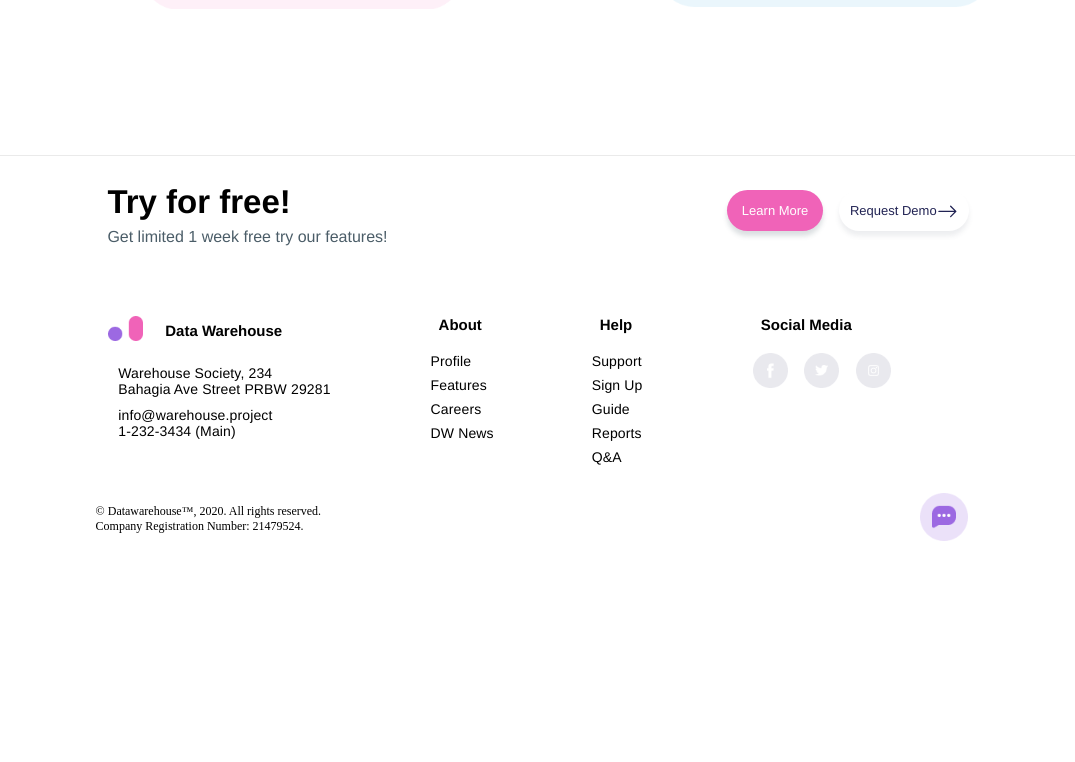
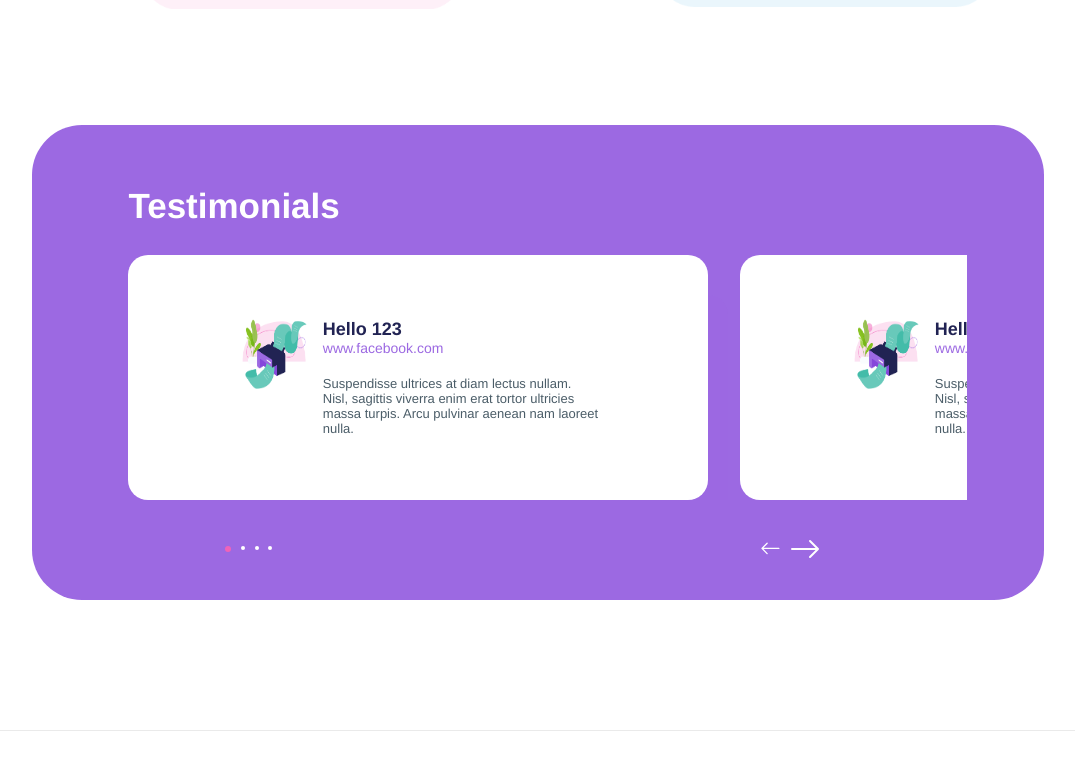
Before and after one commit to abhijeet007rocks8/DSC-WebLead, a Next.js app: page / in a window 1280 px wide. Shown: the part 1859-2621 px from the top of the page, without its empty margins (102-1177 px from the left). Before the commit the page ends 2434 px from the top, so only its background shows below. Built offline with nearby package versions, Linux system fonts and the light colour scheme.

Commit message:
Testimonials Added

```diff
--- a/components/Features/Features.js
+++ b/components/Features/Features.js
@@ -3,15 +3,15 @@ import styles from './style.module.scss'
 import {BsArrowRight} from 'react-icons/bs'
 
 
-function Card(Data){
+function Card(props){
     return(
         <div className={styles.card}>
             <div className={styles.img}>
-                <img src={Data.imgPath} width="100%" height="auto" alt="card image"/>
+                <img src={props.imgPath} width="100%" height="auto" alt="card image"/>
             </div>
-            <div className={styles.info} style={{backgroundImage:`${Data.bgColor}`}}>
-                <div className={styles.title}>{Data.heading}</div>
-                <div className={styles.subtitle}>{Data.subHeading}</div>
+            <div className={styles.info} style={{backgroundImage:`${props.bgColor}`}}>
+                <div className={styles.title}>{props.heading}</div>
+                <div className={styles.subtitle}>{props.subHeading}</div>
                 <div className={styles.learnMore}>
                     <p className={styles.learn}>Learn More</p>
                     <BsArrowRight/>
@@ -27,14 +27,14 @@ export default function Features() {
             <div className={styles.subheading}>
                 Some of the features and advantages
                 that we provide for those of you who store
-                data in this Data Warehouse.
+                props in this props Warehouse.
             </div>
             <div className={styles.grid}>
 
-            <Card imgPath="assets/feature1.png" heading="Search Data" subHeading="Don’t worry if your data is very large, the Data Warehoue provides a search engine, which is useful for making it easier to find data effectively saving time." bgColor="url('/assets/f1bg.png')"/>
-            <Card imgPath="assets/feature2.png" heading="24 Hour Access" subHeading="Access is given 24 hours a full morning to night and meet again in the morning, giving you comfort when you need data when urgent." bgColor="url('/assets/f2bg.png')"/>
-            <Card imgPath="assets/feature3.png" heading="Print Out" subHeading="Print out service gives you convenience if someday you need print data, just edit it all and just print it." bgColor="url('/assets/f3bg.png')"/>
-            <Card imgPath="assets/feature4.png" heading="Security Code" subHeading="Data Security is one of our best facilities. Allows for your files to be safer. The file can be secured with a code or password that you created, so only you can open the file." bgColor="url('/assets/f4bg.png')"/>
+            <Card imgPath="assets/feature1.png" heading="Search props" subHeading="Don’t worry if your props is very large, the props Warehoue provides a search engine, which is useful for making it easier to find props effectively saving time." bgColor="url('/assets/f1bg.png')"/>
+            <Card imgPath="assets/feature2.png" heading="24 Hour Access" subHeading="Access is given 24 hours a full morning to night and meet again in the morning, giving you comfort when you need props when urgent." bgColor="url('/assets/f2bg.png')"/>
+            <Card imgPath="assets/feature3.png" heading="Print Out" subHeading="Print out service gives you convenience if someday you need print props, just edit it all and just print it." bgColor="url('/assets/f3bg.png')"/>
+            <Card imgPath="assets/feature4.png" heading="Security Code" subHeading="props Security is one of our best facilities. Allows for your files to be safer. The file can be secured with a code or password that you created, so only you can open the file." bgColor="url('/assets/f4bg.png')"/>
 
             </div>
         </div>
--- a/components/Testimonials/Testimonial.js
+++ b/components/Testimonials/Testimonial.js
@@ -1,9 +1,80 @@
-import React from 'react'
+import React,{useState,useEffect} from 'react'
+import styles from './style.module.scss'
+import {BsArrowRight,BsArrowLeft} from 'react-icons/bs'
 
-export default function Testimonial() {
-    return (
-        <div>
 
+function SlideCard(props){
+    return(
+        <div className={styles.slidecard} id={props.id}>
+            <div className={styles.profileImg}>
+                <img src={props.imgPath} width="70px" height="70px" alt="profile image" />
+            </div>
+
+            <div className={styles.profileDetails}>
+                <div className={styles.name}>{props.name}</div>
+                <div className={styles.link}><a href={props.link}>{props.link}</a></div>
+                <div className={styles.about}>{props.about}</div>
+            </div>
         </div>
     )
 }
+
+export default function Testimonial() {
+    const [Index,setIndex]=useState(0)
+
+    // useEffect(()=>{
+    //     if(Index==0){
+    //         for(let i=0;i<4;i++){
+    //             const slidecard=document.querySelector('#Card'+i);
+    //             slidecard.setAttribute('style', `transform: translateX(${(Index)*-610}px)`);
+    //             }
+    //     }
+    // },[Index])
+
+    const Left=()=>{
+        console.log("left clicked")
+        if(Index>0) {
+            for(let i=0;i<4;i++){
+            const slidecard=document.querySelector('#Card'+i);
+            slidecard.setAttribute('style', `transform: translateX(${(Index-1)*-610}px)`);
+            }
+        }
+        setIndex(Index-1)
+    }
+
+
+    const Right=()=>{
+        console.log("right clicked")
+        if(Index<3){
+            if(Index<0) setIndex(0)
+         setIndex((Index+1));
+         for(let i=0;i<4;i++){
+            const slidecard=document.querySelector('#Card'+i);
+            slidecard.setAttribute('style', `transform: translateX(${(Index+1)*-610}px)`);
+            }
+        }
+    }
+    return (
+        <div className={styles.testimonial}>
+            <h2 className={styles.heading}>Testimonials</h2>
+            <div className={styles.cardSlider}>
+                <SlideCard imgPath="/assets/feature3.png" name="Hello 123" link="www.facebook.com"  about="Suspendisse ultrices at diam lectus nullam. Nisl, sagittis viverra enim erat tortor ultricies massa turpis. Arcu pulvinar aenean nam laoreet nulla." id='Card0' />
+                <SlideCard imgPath="/assets/feature3.png" name="Hello 1234" link="www.facebook.com"  about="Suspendisse ultrices at diam lectus nullam. Nisl, sagittis viverra enim erat tortor ultricies massa turpis. Arcu pulvinar aenean nam laoreet nulla." id='Card1'/>
+                <SlideCard imgPath="/assets/feature3.png" name="Hello 12345" link="www.facebook.com"  about="Suspendisse ultrices at diam lectus nullam. Nisl, sagittis viverra enim erat tortor ultricies massa turpis. Arcu pulvinar aenean nam laoreet nulla." id='Card2'/>
+                <SlideCard imgPath="/assets/feature3.png" name="Hello 123456" link="www.facebook.com"  about="Suspendisse ultrices at diam lectus nullam. Nisl, sagittis viverra enim erat tortor ultricies massa turpis. Arcu pulvinar aenean nam laoreet nulla." id='Card3'/>
+            </div>
+            <div className={styles.last}>
+                <div className={styles.activedots}>
+                    <span className={(Index==0)?styles.activedot:styles.dot}></span>
+                    <span className={(Index==1)?styles.activedot:styles.dot}></span>
+                    <span className={(Index==2)?styles.activedot:styles.dot}></span>
+                    <span className={(Index==3)?styles.activedot:styles.dot}></span>
+                </div>
+                <div className={styles.arrows}>
+                    <BsArrowLeft color="#ffffff"  onClick={Left} style={(Index!=0)?{fontSize:'2rem',marginRight:'0.5rem'}:{marginRight:'0.5rem'}}/>
+                    <BsArrowRight color="#ffffff" onClick={Right} style={(Index!=3)?{fontSize:'2rem'}:{}}/>
+                </div>
+            </div>
+        </div>
+    )
+}
--- a/components/Testimonials/style.module.scss
+++ b/components/Testimonials/style.module.scss
@@ -0,0 +1,109 @@
+.testimonial{
+    width:80%;
+    background: #9C69E2;
+    border-radius: 50px;
+    padding: 2rem;
+    padding-left: 6rem;
+    margin:50px 0;
+    overflow-x: hidden;
+    max-width: 80%;
+
+    .heading{
+        font-size: 35px;
+        text-align: left;
+        color:#FFFFFF;
+    }
+
+    .cardSlider{
+        overflow-x: hidden !important;
+        position: relative;
+        display: flex;
+        flex-direction: row;
+        width:95%;
+
+        .slidecard{
+            background: #FFFFFF;
+            box-shadow: 20px 40px 0px rgba(156, 105, 226, 0.3);
+            border-radius: 20px;
+            padding: 4rem 1rem;
+            min-width:580px;
+            flex-wrap: nowrap;
+            display: flex;
+            flex-direction: row;
+            justify-content: center;
+            transition: transform 1.5s ease-in-out;
+            margin-right: 2rem;
+
+            .profileImg{
+                border-radius: 80px;
+                justify-self: right;
+                margin-right: 1rem;
+            }
+
+            .profileDetails{
+                flex:0.6;
+                // margin-left: 2rem;
+                .name{
+                    font-size: 18px;
+                    color: #212353;
+                    font-weight: 600;
+                }
+
+                .about{
+                    font-size: 13px;
+                    color: #4B5D68;
+                }
+
+                .link{
+                    font-weight: 400;
+                    font-size: 14px;
+                    color: #9C69E2;
+                    margin-bottom: 20px
+                }
+
+            }
+        }
+    }
+
+    .last{
+        width: 90%;
+        justify-self: center;
+        display: flex;
+        flex-direction: row;
+        justify-content: space-between;
+        align-items: center;
+        margin-top:30px;
+
+        .activedots{
+            display: flex;
+            flex-direction: row;
+            justify-content: space-between;
+            margin-left: 3rem;
+
+            .activedot{
+                background: #F063B8;
+                width:6px;
+                height:6px;
+                margin: 1rem 0.3rem;
+                border-radius: 10px;
+            }
+
+            .dot{
+                background: #FFFFFF;
+                border-radius: 10px;
+                width:4px;
+                height:4px;
+                margin: 1rem 0.3rem;
+            }
+        }
+
+        .arrows{
+            flex:0.3;
+            display: flex;
+            flex-direction: row;
+            cursor: pointer;
+            align-items: center;
+            font-size: 1.3rem;
+        }
+    }
+}
--- a/next.config.js
+++ b/next.config.js
@@ -1,4 +1,4 @@
 module.exports = {
   reactStrictMode: true,
-  exportTrailingSlash: true
+  trailingSlash: true
 }
--- a/styles/Home.module.css
+++ b/styles/Home.module.css
@@ -16,6 +16,7 @@
   align-items: center;
   font-family: Helvetica, sans-serif;
   color:#212353;
+  max-width: 100%;
 
 }
 
```
